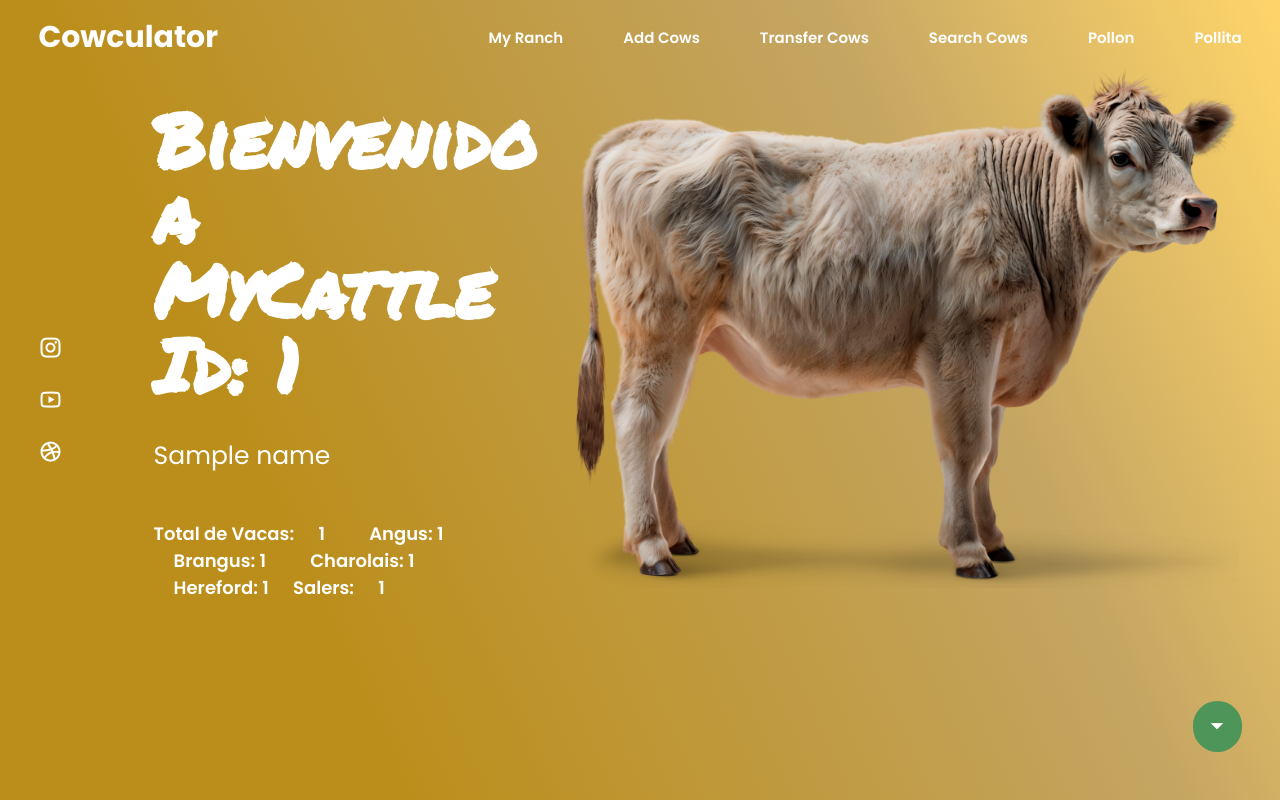
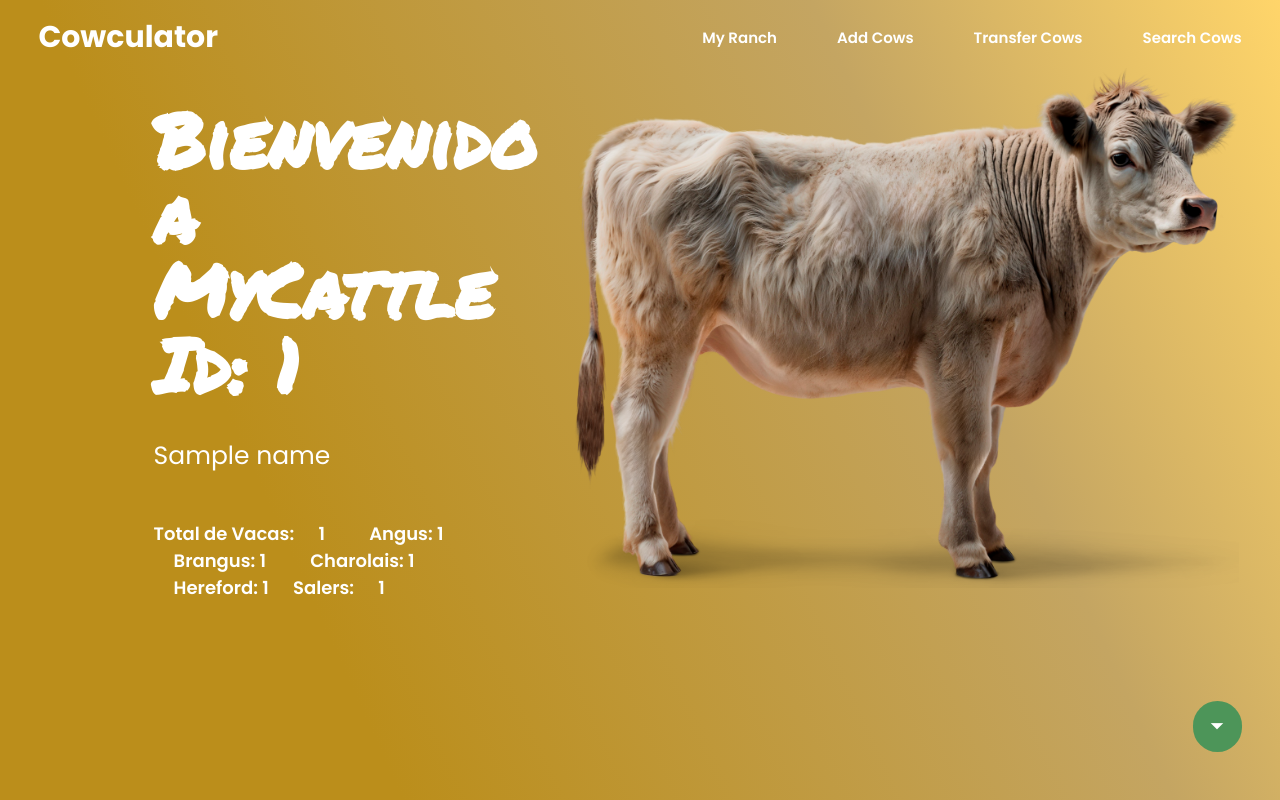
Before and after one commit to JBertrandP/Cowculator, a Flask app: template frontend/templates/MyCattle.html in a window 1280 px wide. Run offline with Flask 3, Linux system fonts and the light colour scheme; the template is opened without the code that fills it: most values are stand-ins (such as "Sample title", 1, 10 or a date in 2020); some libraries are stand-ins or nearby versions.

Commit message:
UPDATE FRONT

```diff
--- a/frontend/templates/MyCattle.html
+++ b/frontend/templates/MyCattle.html
@@ -27,8 +27,8 @@
             <li><a href="#" id="openModal1">Add Cows</a></li>
             <li><a href="#" id="openModal2">Transfer Cows</a></li>
             <li><a href="#" id="openModal3">Search Cows</a></li>
-            <li><a href="#">Pollon</a></li>
-            <li><a href="#">Pollita</a></li>
+            <!-- <li><a href="#">Pollon</a></li>
+            <li><a href="#">Pollita</a></li> -->
         </ul>
 
         <div class="bx bx-menu" id="menu-icon"></div>
@@ -149,11 +149,11 @@
 
     </section>
 
-    <div class="icons">
+    <!-- <div class="icons">
         <a href="#"><i class="ri-instagram-line"></i></a>
         <a href="#"><i class="ri-youtube-line"></i></a>
         <a href="#"><i class="ri-dribbble-line"></i></a>
-    </div>
+    </div> -->
 
     <div class="scroll-down">
         <a href=""><i class="ri-arrow-down-s-fill"></i></a>
```
